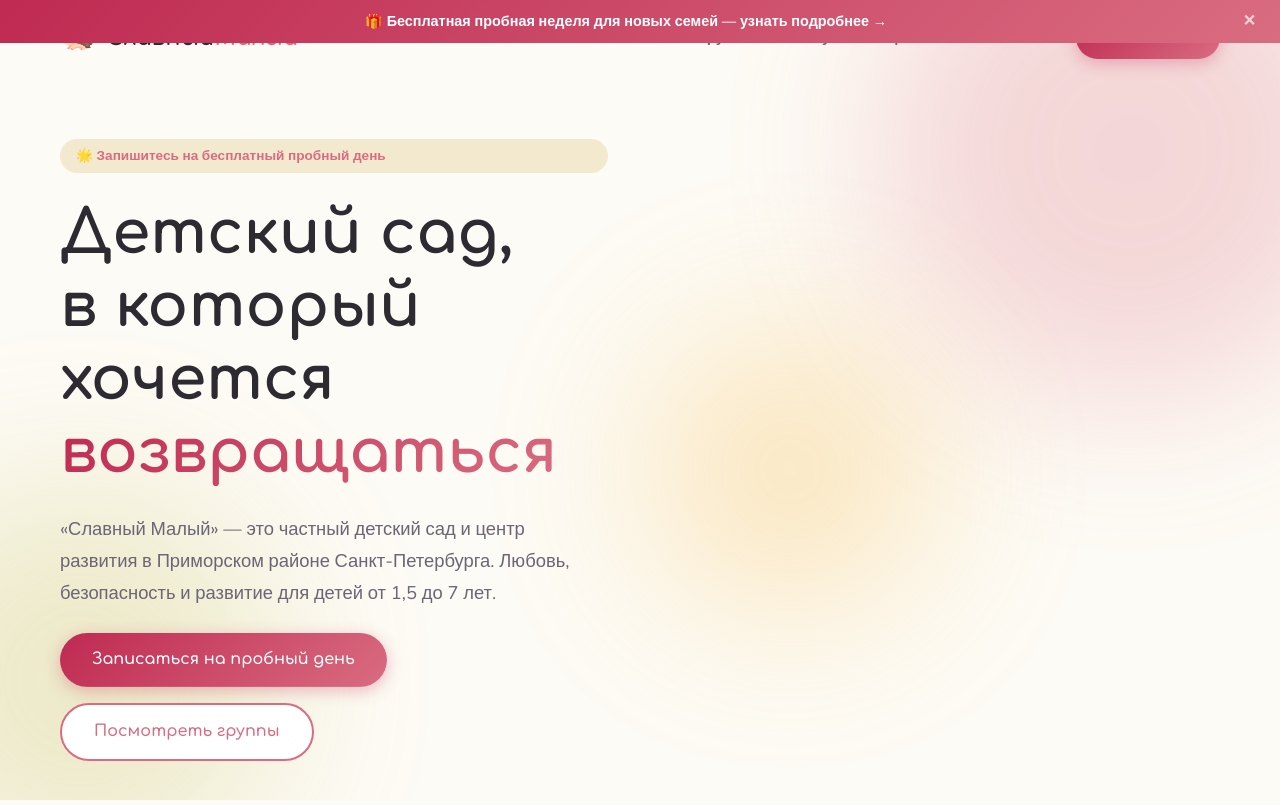
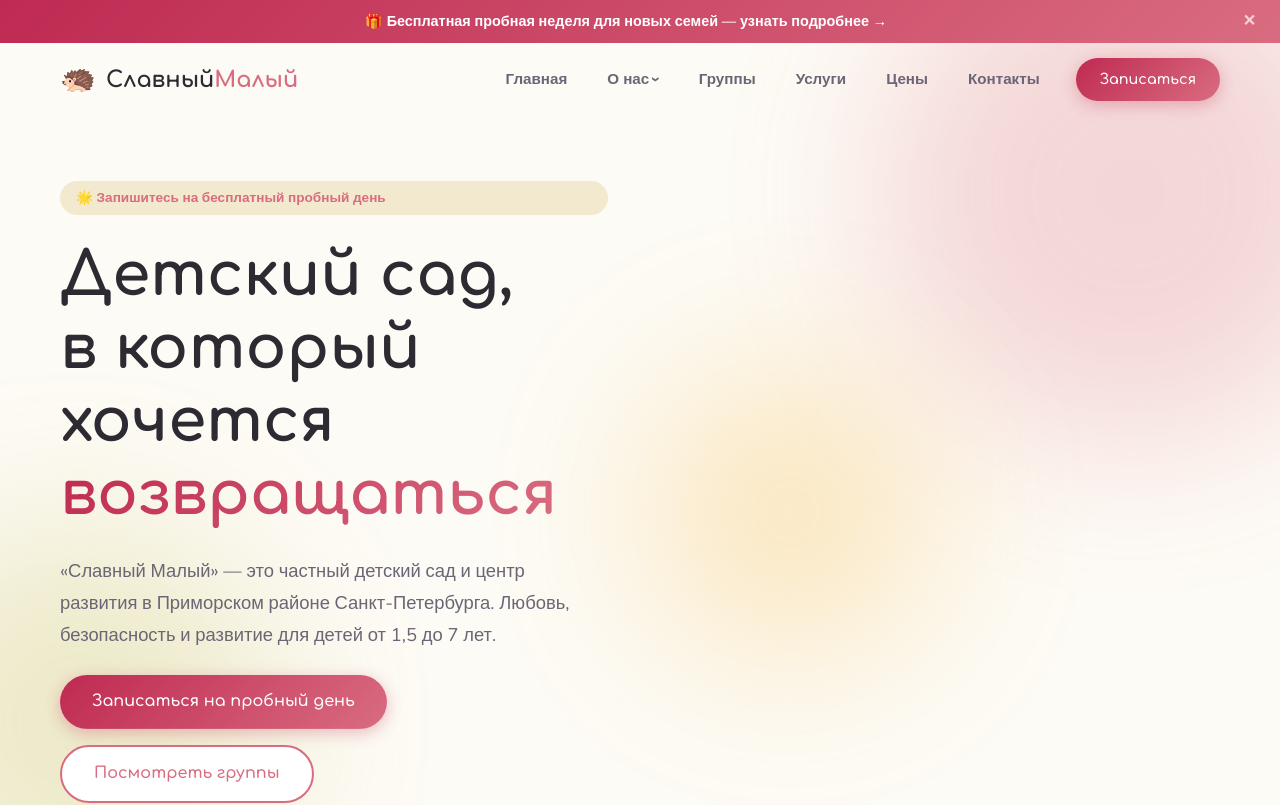
Before and after one commit to djxjxbh67-rgb/slavnyimalyi, a Next.js app: page / in a window 1280 px wide. Shown: the top 805 px of the page. Built offline with nearby package versions, Linux system fonts and the light colour scheme.

Commit message:
fix: promo banner no longer overlaps header navigation

```diff
--- a/app/globals.css
+++ b/app/globals.css
@@ -17,6 +17,7 @@
 html {
   scroll-behavior: smooth;
   -webkit-text-size-adjust: 100%;
+  --banner-height: 0px;
 }
 
 body {
@@ -24,6 +25,7 @@ body {
   line-height: 1.6;
   -webkit-font-smoothing: antialiased;
   -moz-osx-font-smoothing: grayscale;
+  padding-top: var(--banner-height);
 }
 
 img, picture, video, canvas, svg {
--- a/components/Header.module.css
+++ b/components/Header.module.css
@@ -1,6 +1,6 @@
 .header {
   position: fixed;
-  top: 0;
+  top: var(--banner-height, 0px);
   left: 0;
   right: 0;
   z-index: 1000;
--- a/components/PromoBanner.js
+++ b/components/PromoBanner.js
@@ -12,11 +12,17 @@ export default function PromoBanner() {
     if (promoData.expiresAt && new Date(promoData.expiresAt) < new Date()) return;
     if (sessionStorage.getItem("promo-dismissed") === "1") return;
     setVisible(true);
+    document.documentElement.style.setProperty("--banner-height", "42px");
+
+    return () => {
+      document.documentElement.style.setProperty("--banner-height", "0px");
+    };
   }, []);
 
   const dismiss = () => {
     setVisible(false);
     sessionStorage.setItem("promo-dismissed", "1");
+    document.documentElement.style.setProperty("--banner-height", "0px");
   };
 
   if (!visible) return null;
```
